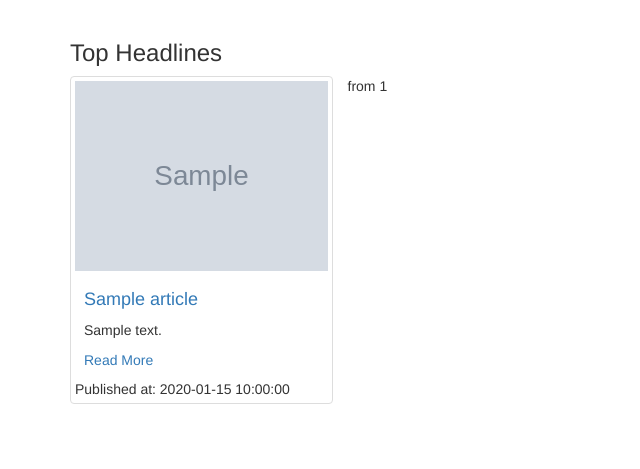
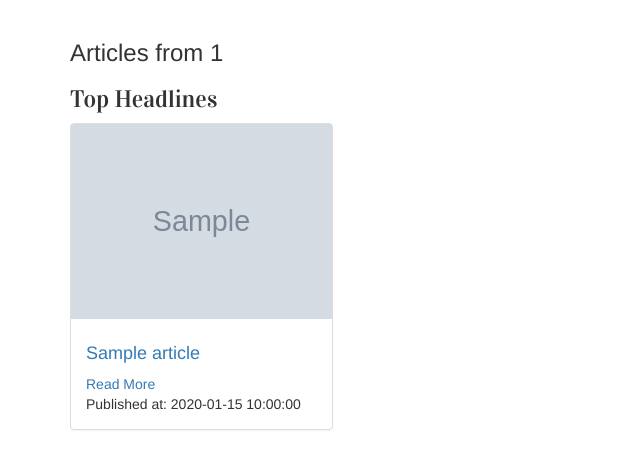
Before and after one commit to TracyOgutu/News-Highlight, a Flask app: template app/templates/article.html in a window 1280 px wide. Shown: the part 52-521 px from the top of the page, without its empty margins (0-640 px from the left). Run offline with Flask 2, Linux system fonts and the light colour scheme; the template is opened without the code that fills it: most values are stand-ins (such as "Sample title", 1, 10 or a date in 2020); grey boxes marked "Sample" are stand-in pictures; some libraries are stand-ins or nearby versions; some web fonts are replaced.

Commit message:
align articles.html

```diff
--- a/app/request.py
+++ b/app/request.py
@@ -70,9 +70,10 @@ def process_articles(article_list):
         image=article_item.get('urlToImage')
         date=article_item.get('publishedAt')
 
+        if image:
 
-        article_result=Article(id,author,title,description,url,image,date)
-        article_object.append(article_result)
+            article_result=Article(id,author,title,description,url,image,date)
+            article_object.append(article_result)
 
     return article_object
 
--- a/app/static/css/index.css
+++ b/app/static/css/index.css
@@ -32,3 +32,6 @@ body{
 #wholecard{
     text-align: left;
 }
+#top{
+    font-family: 'Vidaloka', serif;
+}
--- a/app/templates/article.html
+++ b/app/templates/article.html
@@ -5,32 +5,36 @@
 <div class="container">
 
 	<!-- NEWS -->
-        <h3> Top Headlines</h3>
+	<h3>Articles from {{id}}</h3>
+	<h3 id="top"> Top Headlines</h3>
 
 	<div class="row">
-	       from {{id}}
+
 		{% for article in article%}
 
-		        	<div class="col-md-3">
-				        <div class="thumbnail">
+		<div class="col-md-3" id="articlecard">
+			<div class="panel panel-default" id="cardcontent">
 				<a href="{{article.url}}" target="_blank">
 					<img src="{{article.image}}" alt="{{article.title}}" class="img-responsive" styles="height:30px">
 				</a>
+
+				<div class="panel-body">
 					<div class="caption">
 					<h4><a href="{{article.url}}" target="_blank">{{article.title |truncate(35)}}</a></h4>
-						        <p>{{article.description | truncate(80)}}</p>
+					<!-- <p>{{article.description | truncate(80)}}</p> -->
 					<a href="{{article.url}}" target="_blank"> Read More</a>
 				</div>
 				<div class="footer">
 					Published at: {{article.date}}
 
+				</div>
+
 
 			</div>
 		</div>
-
 	</div>
 
-			     	</div>
 	{% endfor %}
 </div>
+
 {% endblock%}
--- a/app/templates/macros.html
+++ b/app/templates/macros.html
@@ -23,34 +23,13 @@
                 </div>
             </div>
         </div>
-        <!-- <div class="card text-white bg-primary mb-3" style="max-width: 30rem;">
-                <div class="card-header">Source:{{source.name}}</div>
-                <div class="card-body">
-                  <h5 class="card-title">{{ source.description |truncate(100)}}</h5>
-                  <p class="card-text"></p>
-                    <div>
 
-                        <span><a href="/article/{{source.id}}" class="btn btn-warning " style="max-width: 30rem;" id="articlebtn">
-                            View Articles:</a></span>
-                        <span><a href="{{source.url}}" class="btn btn-info" style="max-width: 30rem;" id="sourcebtn">Visit {{source.id}}</a></span>
-
-                    </div>
-                </div>
-              </div><br><br> -->
-
-        <!-- <div class="card-deck">
-                <div class="card">
-                 <img src="..." class="card-img-top" alt="...">
-                <div class="card-body">
-                    <h5 class="card-title"></h5>
-                    <p class="card-text"> </p>
-                    <p class="card-text"><small class="text-muted"></small></p>
-
-                </div>
-                </div>
-
-        </div> -->
     {% endfor %}
 </div>
 {% endfor %}
 {% endmacro%}
+
+{% macro displayArticleList(article_list)%}
+{% for article in article |batch(4)%}
+{%endfor%}
+{%endmacro%}
```
Lines whose indentation alone changed are shown as unchanged.
